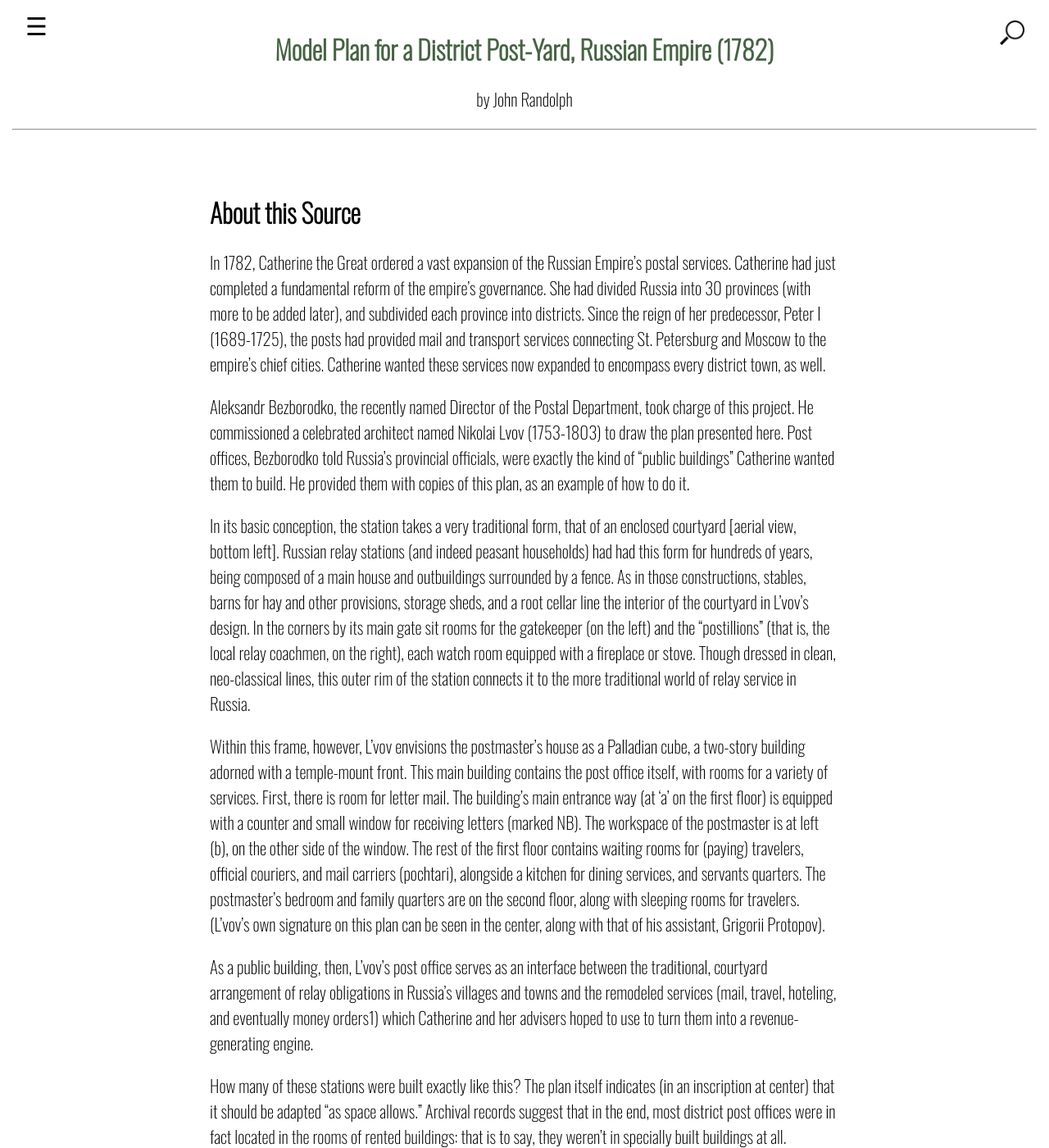
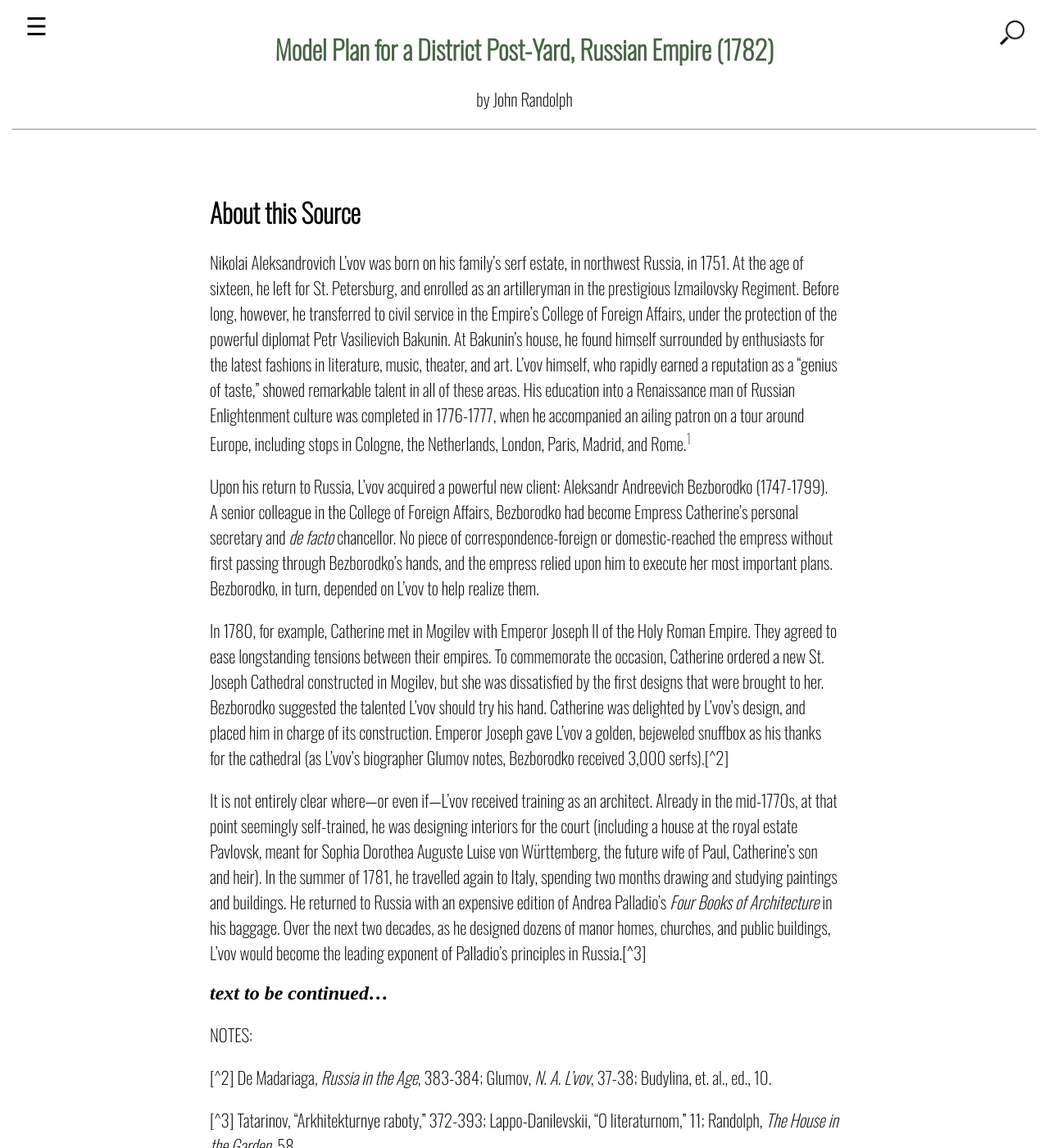
Before and after one commit to jwr12/imperial_russian_post_office_1782, a Jekyll site: the page built from 003_about_the_source.md, in a window 1280 px wide and 1400 px high. Shown: the whole window at 82% size. Built offline with Jekyll 4.4.1, drawn with Linux system fonts in a browser that asks for light colours; some of the changed text lies outside the part shown.

Commit message:
Update 003_about_the_source.md

```diff
--- a/003_about_the_source.md
+++ b/003_about_the_source.md
@@ -5,16 +5,21 @@ number: 003
 ---
 
 # About this Source
-In 1782, Catherine the Great ordered a vast expansion of the Russian Empire's postal services. Catherine had just completed a fundamental reform of the empire's governance.  She had divided Russia into 30 provinces (with more to be added later), and subdivided each province into districts.  Since the reign of her predecessor, Peter I (1689-1725), the posts had provided mail and transport services connecting St. Petersburg and Moscow to the empire's chief cities. Catherine wanted these services now expanded to encompass every district town, as well.
 
-Aleksandr Bezborodko, the recently named Director of the Postal Department, took charge of this project. He commissioned a celebrated architect named Nikolai Lvov (1753-1803) to draw the plan presented here.  Post offices, Bezborodko told Russia's provincial officials, were exactly the kind of "public buildings" Catherine wanted them to build.  He provided them with copies of this plan, as an example of how to do it.
+Nikolai Aleksandrovich L'vov was born on his family's serf estate, in northwest Russia, in 1751. At the age of sixteen, he left for St. Petersburg, and enrolled as an artilleryman in the prestigious Izmailovsky Regiment.  Before long, however, he transferred to civil service in the Empire's College of Foreign Affairs, under the protection of the powerful diplomat Petr Vasilievich Bakunin.  At Bakunin's house, he found himself surrounded by enthusiasts for the latest fashions in literature, music, theater, and art.  L'vov himself, who rapidly earned a reputation as a "genius of taste," showed remarkable talent in all of these areas. His education into a Renaissance man of Russian Enlightenment culture was completed in 1776-1777, when he accompanied an ailing patron on a tour around Europe, including stops in Cologne, the Netherlands, London, Paris, Madrid, and Rome.[^1]
 
-In its basic conception, the station takes a very traditional form, that of an enclosed courtyard [aerial view, bottom left]. Russian relay stations (and indeed peasant households) had had this form for hundreds of years, being composed of a main house and outbuildings surrounded by a fence. As in those constructions, stables, barns for hay and other provisions, storage sheds, and a root cellar line the interior of the courtyard in L’vov’s design. In the corners by its main gate sit rooms for the gatekeeper (on the left) and the “postillions” (that is, the local relay coachmen, on the right), each watch room equipped with a fireplace or stove. Though dressed in clean, neo-classical lines, this outer rim of the station connects it to the more traditional world of relay service in Russia.
+Upon his return to Russia, L'vov acquired a powerful new client: Aleksandr Andreevich Bezborodko (1747-1799). A senior colleague in the College of Foreign Affairs, Bezborodko had become Empress Catherine's personal secretary and *de facto* chancellor. No piece of correspondence-foreign or domestic-reached the empress without first passing through Bezborodko's hands, and the empress relied upon him to execute her most important plans.  Bezborodko, in turn, depended on L'vov to help realize them.
 
-Within this frame, however, L’vov envisions the postmaster’s house as a Palladian cube, a two-story building adorned with a temple-mount front. This main building contains the post office itself, with rooms for a variety of services. First, there is room for letter mail. The building’s main entrance way (at ‘a’ on the first floor) is equipped with a counter and small window for receiving letters (marked NB). The workspace of the postmaster is at left (b), on the other side of the window. The rest of the first floor contains waiting rooms for (paying) travelers, official couriers, and mail carriers (pochtari), alongside a kitchen for dining services, and servants quarters. The postmaster’s bedroom and family quarters are on the second floor, along with sleeping rooms for travelers. (L’vov’s own signature on this plan can be seen in the center, along with that of his assistant, Grigorii Protopov).
+In 1780, for example, Catherine met in Mogilev with Emperor Joseph II of the Holy Roman Empire. They agreed to ease longstanding tensions between their empires. To commemorate the occasion, Catherine ordered a new St. Joseph Cathedral constructed in Mogilev, but she was dissatisfied by the first designs that were brought to her. Bezborodko suggested the talented L'vov should try his hand.  Catherine was delighted by L'vov's design, and placed him in charge of its construction. Emperor Joseph gave L'vov a golden, bejeweled snuffbox as his thanks for the cathedral (as L'vov's biographer Glumov notes, Bezborodko received 3,000 serfs).[^2]
 
-As a public building, then, L’vov’s post office serves as an interface between the traditional, courtyard arrangement of relay obligations in Russia’s villages and towns and the remodeled services (mail, travel, hoteling, and eventually money orders1) which Catherine and her advisers hoped to use to turn them into a revenue-generating engine.
+It is not entirely clear where—or even if—L'vov received training as an architect. Already in the mid-1770s, at that point seemingly self-trained, he was designing interiors for the court (including a house at the royal estate Pavlovsk, meant for Sophia Dorothea Auguste Luise von Württemberg, the future wife of Paul, Catherine's son and heir). In the summer of 1781, he travelled again to Italy, spending two months drawing and studying paintings and buildings. He returned to Russia with an expensive edition of Andrea Palladio's *Four Books of Architecture* in his baggage. Over the next two decades, as he designed dozens of manor homes, churches, and public buildings, L'vov would become the leading exponent of Palladio's principles in Russia.[^3]
 
-How many of these stations were built exactly like this? The plan itself indicates (in an inscription at center) that it should be adapted "as space allows." Archival records suggest that in the end, most district post offices were in fact located in the rooms of rented buildings: that is to say, they weren't in specially built buildings at all.
+*text to be continued...*
+---
+NOTES:
 
-All the same, L’vov’s plans show what the “proper posts” of the Catherinean imagination were supposed to look like: what an imperial welfare institution tucked inside the structure of imperial labor practices could be.
+[^1]: Glumov, *N. A. L'vov*, 3-26; Budylina,et. al., ed., *Arkhitektor L'vov*, 7-10.
+
+[^2]  De Madariaga, *Russia in the Age*, 383-384; Glumov, *N. A. L'vov*, 37-38; Budylina, et. al., ed., 10.
+
+[^3] Tatarinov, "Arkhitekturnye raboty," 372-393; Lappo-Danilevskii, "O literaturnom," 11; Randolph, *The House in the Garden*, 58.
```
